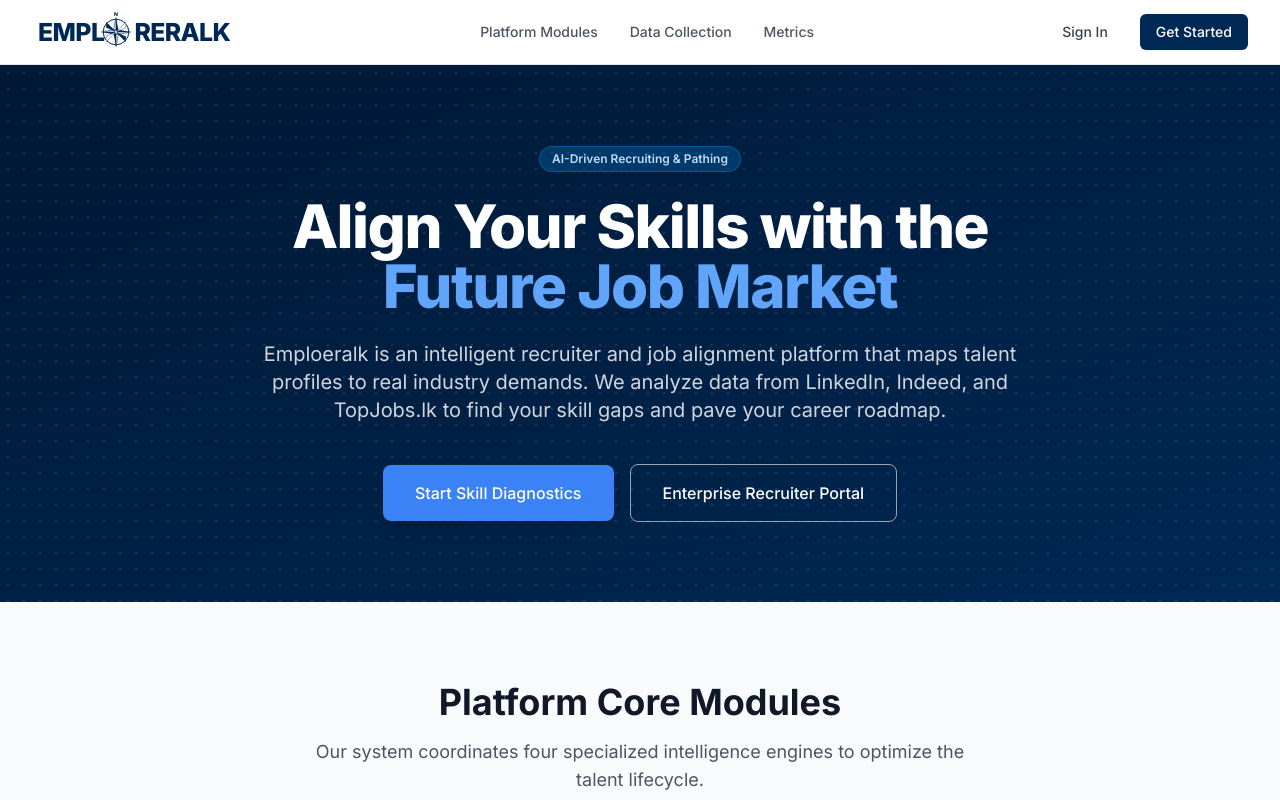
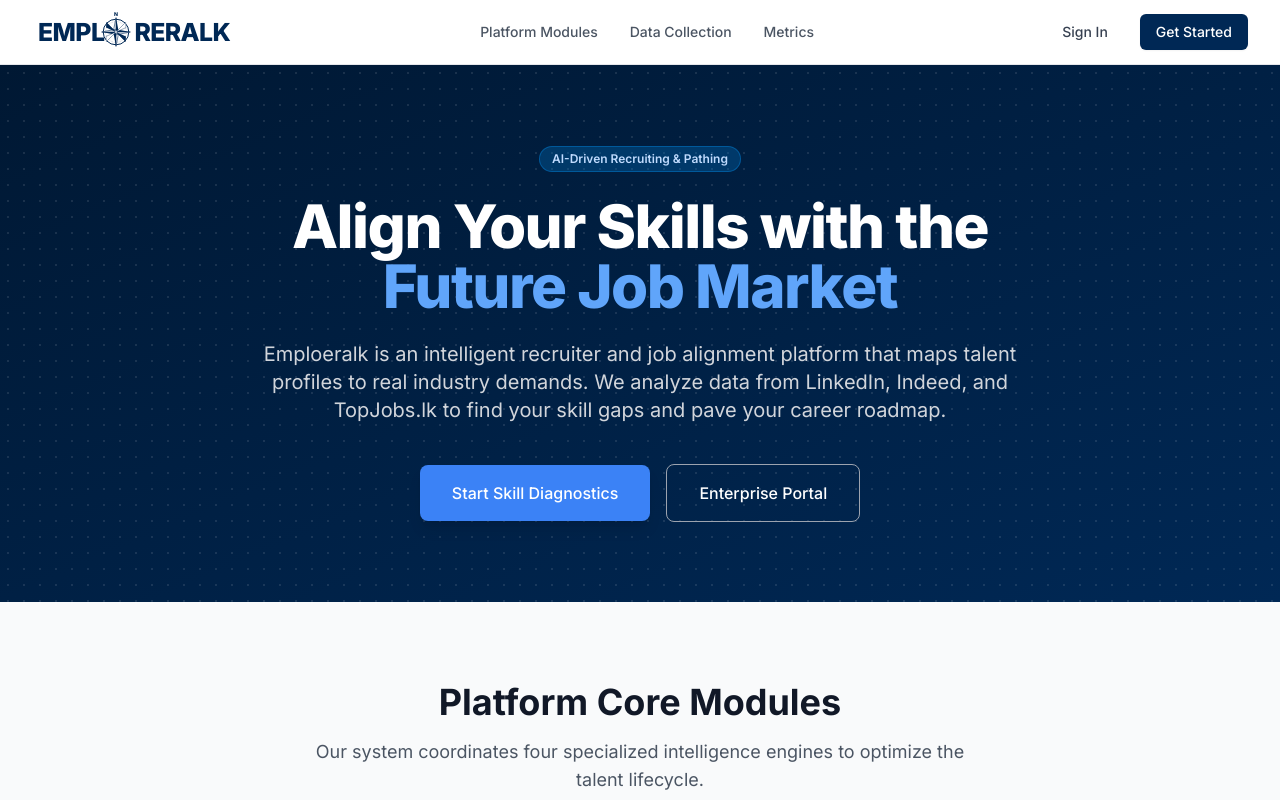
Before and after one commit to Sumudu01/J26-DS-304, a React (Vite) app in the folder Demo/frontend/: page / in a window 1280 px wide. Shown: the top 800 px of the page. Built offline with nearby package versions, Linux system fonts and the light colour scheme.

Commit message:
prototype:v1.4

```diff
--- a/Demo/frontend/src/components/LandingPage.jsx
+++ b/Demo/frontend/src/components/LandingPage.jsx
@@ -84,7 +84,7 @@ function LandingPage({ onNavigate, user, onLogout }) {
               }}
               className="w-full sm:w-auto px-8 py-4 text-base font-medium bg-transparent border border-gray-400 hover:bg-white/10 text-white rounded-lg transition-all"
             >
-              Enterprise Recruiter Portal
+              Enterprise Portal
             </button>
           </div>
         </div>
```
